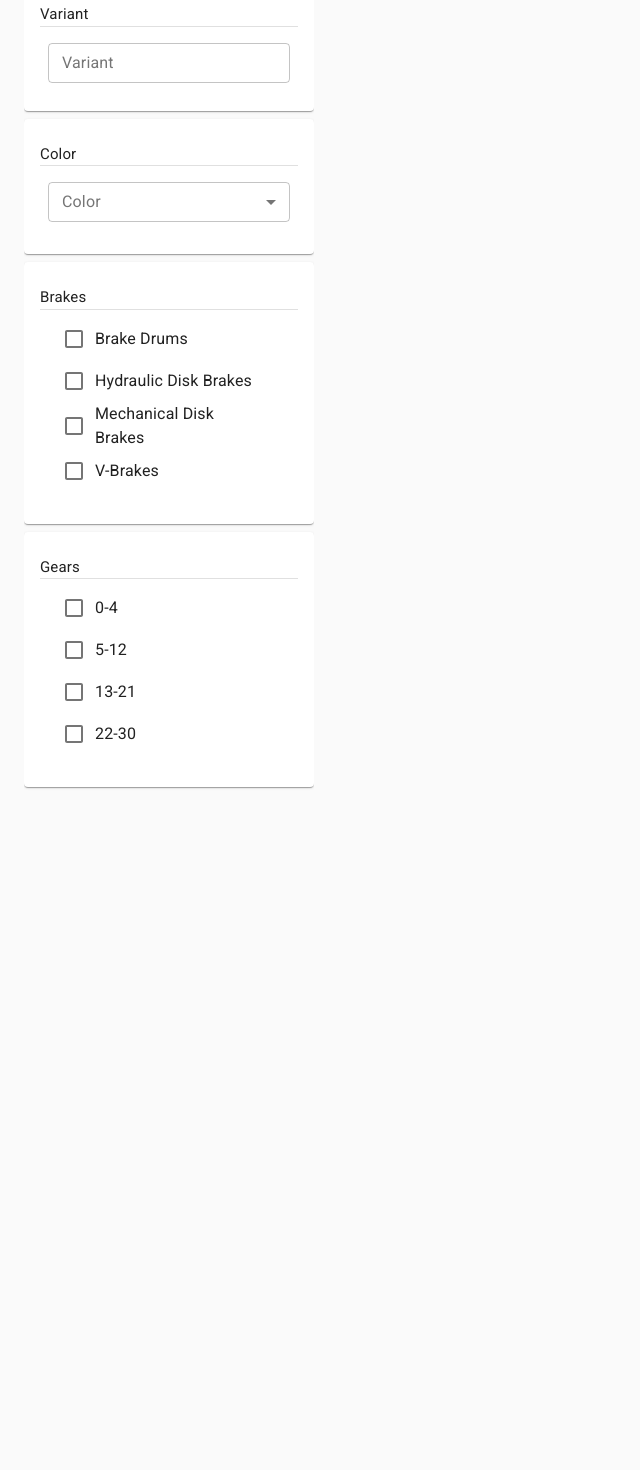
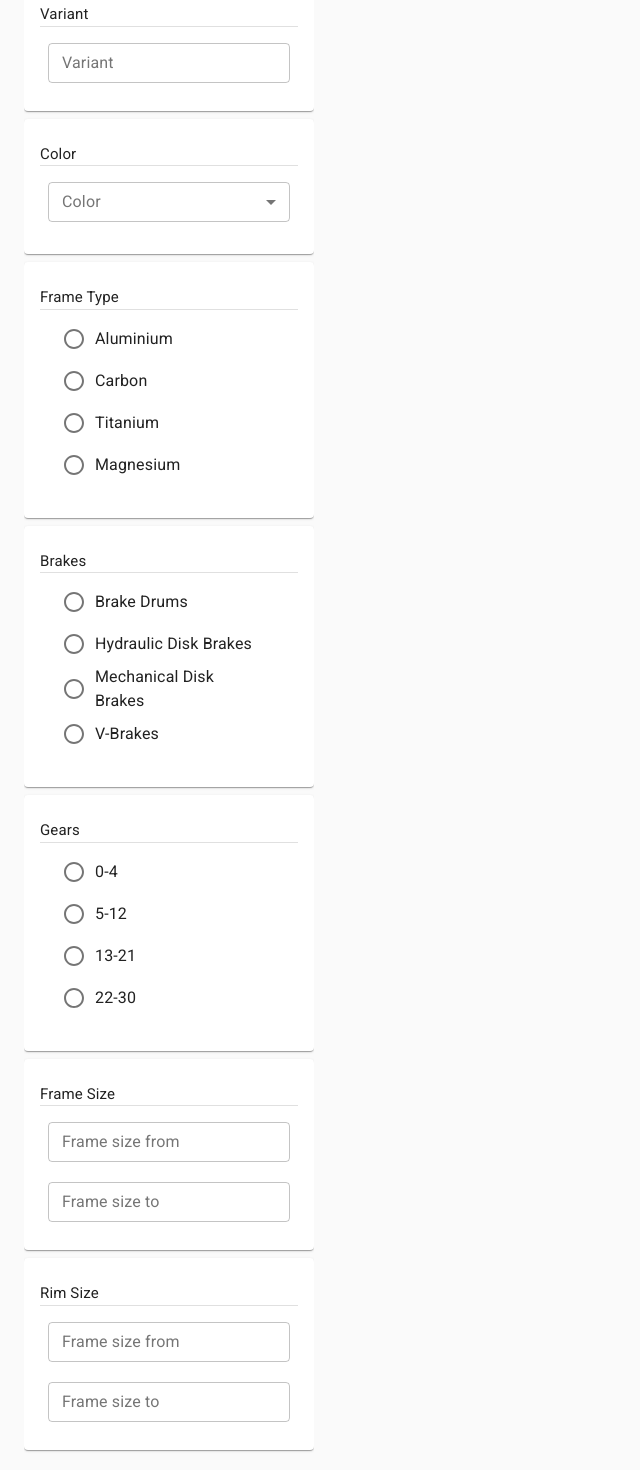
Before and after one commit to panoscool/cars, a React (Create React App) app: page /bicycles in a window 1280 px wide. Shown: the part 1286-2756 px from the top of the page, without its empty margins (0-640 px from the left). Before the commit the page ends 2093 px from the top, so only its background shows below. Built offline with nearby package versions, Linux system fonts and the light colour scheme.

Commit message:
UI fixes and improvement

```diff
--- a/src/App.css
+++ b/src/App.css
@@ -34,8 +34,12 @@
   margin: 30px;
 }
 
-@media (min-width: 768px) {
-  .horizontal-list li {
-    padding: 10px;
+.card {
+  max-width: 220px;
+}
+
+@media only screen and (max-width: 600px) {
+  .card {
+    max-width: 100%;
   }
 }
--- a/src/components/Classifieds/BicycleSearch/BicycleList/BicycleGridItem.jsx
+++ b/src/components/Classifieds/BicycleSearch/BicycleList/BicycleGridItem.jsx
@@ -10,14 +10,11 @@ import {
 } from "@material-ui/core";
 
 const useStyles = makeStyles({
-  card: {
-    maxWidth: 340
-  },
   media: {
     height: "auto",
-    width: 210,
     paddingLeft: 16,
-    paddingRight: 16
+    paddingRight: 16,
+    objectFit: "fill"
   }
 });
 
@@ -25,7 +22,7 @@ export default function ImgMediaCard(props) {
   const classes = useStyles();
   const { title, price, category, img, id } = props;
   return (
-    <Card className={classes.card}>
+    <Card className="card">
       <CardActionArea component={Link} to={`/bicycle/${id}`}>
         <CardMedia
           className={classes.media}
--- a/src/components/Classifieds/BicycleSearch/SearchResults.jsx
+++ b/src/components/Classifieds/BicycleSearch/SearchResults.jsx
@@ -22,6 +22,7 @@ import { sort } from "../../../data/SharedAttributes";
 import BicycleList from "./BicycleList/BicycleList";
 import SideFilters from "./SideFilters/SideFilters";
 import { bicycles } from "../../../data/SampleData";
+import Modal from "../../../shared/modal/Modal";
 
 const useStyles = makeStyles(theme => ({
   margin: {
@@ -126,6 +127,11 @@ const SearchResults = () => {
           <BicycleList view={view} bicycles={bicycles} />
         </Grid>
       </Grid>
+      <div className="filter-button">
+        <Modal>
+          <SideFilters />
+        </Modal>
+      </div>
     </Container>
   );
 };
--- a/src/components/Classifieds/BicycleSearch/SideFilters/SideFilters.jsx
+++ b/src/components/Classifieds/BicycleSearch/SideFilters/SideFilters.jsx
@@ -13,6 +13,7 @@ import {
 } from "../../../../data/SharedAttributes";
 import {
   manufacturers,
+  frameType,
   brakeType,
   category,
   gears,
@@ -165,12 +166,14 @@ const SideFilters = props => {
         <Divider variant="fullWidth" />
         <div className={classes.right}>
           <InputForm
+            type="number"
             name="priceFrom"
             label="Price from"
             // values={inputValues.priceFrom}
             handleChange={handleInputChange}
           />
           <InputForm
+            type="number"
             name="priceTo"
             label="Price to"
             // values={inputValues.priceTo}
@@ -215,22 +218,77 @@ const SideFilters = props => {
         </div>
       </Paper>
       <Paper className={classes.paper}>
+        <Typography className={classes.heading}>Frame Type</Typography>
+        <Divider variant="fullWidth" />
+        <RadioForm
+          name="frameType"
+          optionsArray={frameType}
+          handleChange={handleRadioChange}
+        />
+      </Paper>
+      <Paper className={classes.paper}>
         <Typography className={classes.heading}>Brakes</Typography>
         <Divider variant="fullWidth" />
-        <CheckboxForm
-          optionsType="optionsArray"
+        <RadioForm
+          name="brakes"
           optionsArray={brakeType}
-          handleChange={handleChange}
+          handleChange={handleRadioChange}
         />
       </Paper>
       <Paper className={classes.paper}>
         <Typography className={classes.heading}>Gears</Typography>
         <Divider variant="fullWidth" />
-        <CheckboxForm
-          optionsType="optionsArray"
+        <RadioForm
+          name="gears"
           optionsArray={gears}
-          handleChange={handleChange}
+          handleChange={handleRadioChange}
         />
+      </Paper>
+      <Paper className={classes.paper}>
+        <Typography className={classes.heading}>Frame Size</Typography>
+        <Divider variant="fullWidth" />
+        <div className={classes.right}>
+          <InputForm
+            type="number"
+            name="frameSizeFrom"
+            label="Frame size from"
+            placeholder="number 30-69"
+            // values={inputValues.variant}
+            handleChange={handleInputChange}
+          />
+          <InputForm
+            type="number"
+            name="frameSizeTo"
+            label="Frame size to"
+            placeholder="number 30-69"
+            inputProps={{ min: 30, max: 69 }}
+            // values={inputValues.variant}
+            handleChange={handleInputChange}
+          />
+        </div>
+      </Paper>
+      <Paper className={classes.paper}>
+        <Typography className={classes.heading}>Rim Size</Typography>
+        <Divider variant="fullWidth" />
+        <div className={classes.right}>
+          <InputForm
+            type="number"
+            name="frameSizeFrom"
+            label="Frame size from"
+            placeholder="number 30-69"
+            // values={inputValues.variant}
+            handleChange={handleInputChange}
+          />
+          <InputForm
+            type="number"
+            name="frameSizeTo"
+            label="Frame size to"
+            placeholder="number 30-69"
+            inputProps={{ min: 30, max: 69 }}
+            // values={inputValues.variant}
+            handleChange={handleInputChange}
+          />
+        </div>
       </Paper>
     </form>
   );
--- a/src/components/Home/ClassifiedLatest.jsx
+++ b/src/components/Home/ClassifiedLatest.jsx
@@ -10,14 +10,9 @@ import {
 import { Link } from "react-router-dom";
 
 const useStyles = makeStyles({
-  card: {
-    maxWidth: 340
-  },
   media: {
     height: "auto",
-    width: 100,
-    paddingTop: 20,
-    paddingLeft: 20
+    objectFit: "fill"
   }
 });
 
@@ -26,7 +21,7 @@ export default function ImgMediaCard(props) {
   const { img, title, price, id } = props;
 
   return (
-    <Card className={classes.card}>
+    <Card className="card">
       <CardActionArea component={Link} to={`/bicycle/${id}`}>
         <CardMedia
           className={classes.media}
--- a/src/shared/modal/Modal.jsx
+++ b/src/shared/modal/Modal.jsx
@@ -1,68 +1,49 @@
-import React, { useState } from "react";
-import { makeStyles } from "@material-ui/core/styles";
-import Modal from "@material-ui/core/Modal";
-import Button from "@material-ui/core/Button";
-import { Fab } from "@material-ui/core";
+import React from "react";
+import Dialog from "@material-ui/core/Dialog";
+import DialogActions from "@material-ui/core/DialogActions";
+import DialogContent from "@material-ui/core/DialogContent";
+import DialogTitle from "@material-ui/core/DialogTitle";
+import { Button, Fab } from "@material-ui/core";
 import { FilterList } from "@material-ui/icons";
 
-function rand() {
-  return Math.round(Math.random() * 20) - 10;
-}
+function ScrollDialog({ children }) {
+  const [open, setOpen] = React.useState(false);
+  const [scroll, setScroll] = React.useState("body");
 
-function getModalStyle() {
-  const top = 50 + rand();
-  const left = 50 + rand();
-
-  return {
-    top: `${top}%`,
-    left: `${left}%`,
-    transform: `translate(-${top}%, -${left}%)`
-  };
-}
-
-const useStyles = makeStyles(theme => ({
-  paper: {
-    position: "absolute",
-    width: 400,
-    backgroundColor: theme.palette.background.paper,
-    boxShadow: theme.shadows[5],
-    padding: theme.spacing(4),
-    outline: "none"
-  }
-}));
-
-function SimpleModal(props) {
-  const [open, setOpen] = useState(false);
-  // getModalStyle is not a pure function, we roll the style only on the first render
-  const [modalStyle] = useState(getModalStyle);
-
-  const handleOpen = () => {
+  const handleClickOpen = scrollType => () => {
     setOpen(true);
+    setScroll(scrollType);
   };
 
-  const handleClose = () => {
+  function handleClose() {
     setOpen(false);
-  };
-  const classes = useStyles();
+  }
 
-  const { children } = props;
   return (
     <div>
-      <Fab onClick={handleOpen} color="primary" className="filter-button">
+      <Fab
+        onClick={handleClickOpen("body")}
+        color="primary"
+        className="filter-button"
+      >
         <FilterList />
       </Fab>
-      <Modal
-        aria-labelledby="simple-modal-title"
-        aria-describedby="simple-modal-description"
+      <Dialog
+        fullScreen
         open={open}
         onClose={handleClose}
+        scroll={scroll}
+        aria-labelledby="scroll-dialog-title"
       >
-        <div style={modalStyle} className={classes.paper}>
-          {children}
-        </div>
-      </Modal>
+        <DialogTitle id="scroll-dialog-title">Filters</DialogTitle>
+        <DialogContent dividers={scroll === "body"}>{children}</DialogContent>
+        <DialogActions>
+          <Button onClick={handleClose} color="secondary">
+            Cancel
+          </Button>
+        </DialogActions>
+      </Dialog>
     </div>
   );
 }
-
-export default SimpleModal;
+export default ScrollDialog;
```
